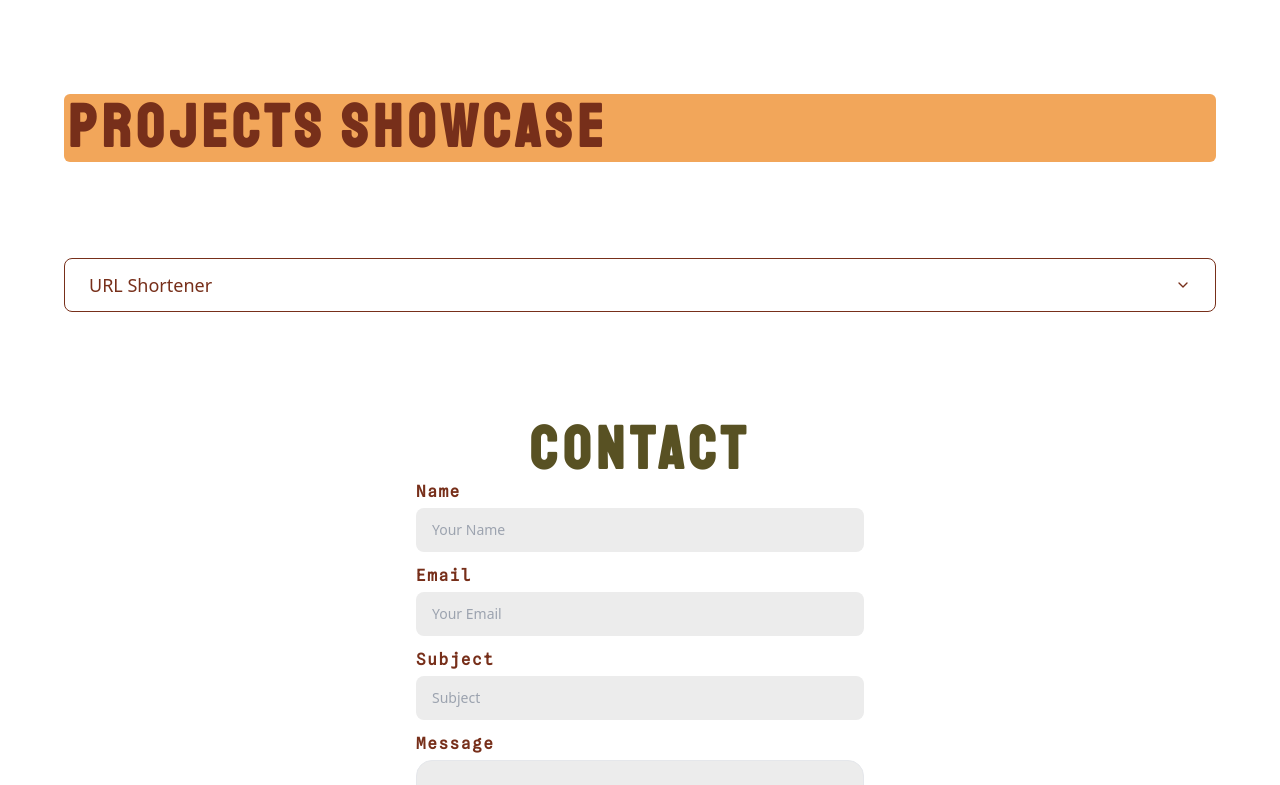
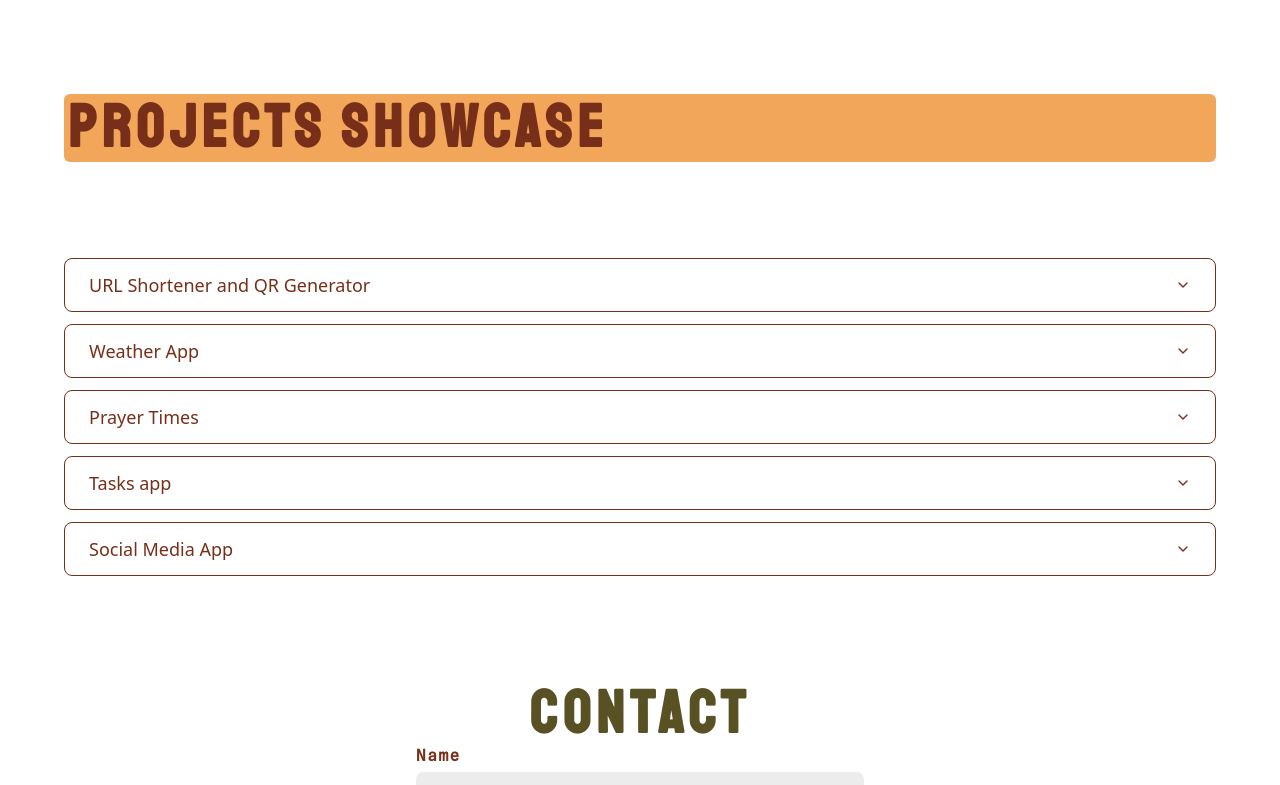
Before and after one commit to AbdulmalekAli60/My-Portfolio-, a React (Vite) app: page / in a window 1280 px wide. Shown: the part 614-1399 px from the top of the page. Built offline with nearby package versions, Linux system fonts and the light colour scheme.

Commit message:
Adding all projects

```diff
--- a/index.html
+++ b/index.html
@@ -5,6 +5,12 @@
     <link rel="icon" type="image/svg+xml" href="/vite.svg" />
     <meta name="viewport" content="width=device-width, initial-scale=1.0" />
     <title>Abdulmalek</title>
+    <script>
+      (function () {
+        var theme = localStorage.getItem("theme") || "light";
+        document.documentElement.classList.add(theme);
+      })();
+    </script>
   </head>
   <body>
     <div id="root"></div>
--- a/src/App.tsx
+++ b/src/App.tsx
@@ -1,32 +1,35 @@
 import "./App.css";
+
+//React
+//React
+
+//External Libraries
+//External Libraries
+
+//Components + hocks
 import Header from "./components/Header";
 import Projects from "./components/Projects";
 import Contact from "./components/Contact";
 import Footer from "./components/Footer";
-// import { useEffect } from "react";
-// import { useLocation } from 'react-router-dom';
-import useTheme from "./hocks/useTheme";
-// import { BrowserRouter, Routes } from "react-router-dom";
-import "preline/preline";
 import NavigationMenu from "./components/NavigationMenu";
-// import { IStaticMethods } from "preline/preline";
+import projectsData from "../src/data/projects.json";
 
-// declare global {
-//   interface Window {
-//     HSStaticMethods: IStaticMethods;
-//   }
-// }
+//Components + hocks
+
+export interface Project {
+  projectsID: number;
+  projectName: string;
+  projectDescription: string;
+  techStack: string[];
+  links: {
+    netlifyLink: string;
+    repoLink: string;
+  };
+}
 function App() {
-  // const location = useLocation();
-  const { theme } = useTheme();
-
-  // useEffect(() => {
-  //   window.HSStaticMethods.autoInit();
-  // }, []);
-
+  const projects: Project[] = projectsData as Project[];
   return (
-    <div className={`container ${theme}`} id="home">
-      {/* <div className=" dark:bg-dark transition-colors duration-150"> */}
+    <div className={`container`} id="home">
       <NavigationMenu />
       <Header />
       <div className="mb-8 sm:mb-12 md:mb-16 lg:mb-24" id="projects">
@@ -35,7 +38,9 @@ function App() {
         </h1>
       </div>
 
-      <Projects />
+      {projects.map((p) => {
+        return <Projects key={p.projectsID} {...p} />;
+      })}
       <Contact />
       <Footer />
       {/* </div> */}
--- a/src/components/Contact.tsx
+++ b/src/components/Contact.tsx
@@ -77,8 +77,7 @@ export default function Contact() {
         emailInformation as unknown as Record<string, unknown>,
         API_KEY
       )
-      .then((result) => {
-        // console.log("SUCCESS!", result.text);
+      .then(() => {
         setEmailInformation({
           from_name: "",
           from_email: "",
@@ -102,12 +101,9 @@ export default function Contact() {
         <h1 className="text-footerColor dark:text-darkFooterColor font-mainFont font-bold text-3xl sm:text-4xl md:text-5xl lg:text-6xl tracking-widest text-center">
           Contact
         </h1>
-         {/* form container */}
-         <div className="max-w-md mx-auto">
-          <form
-            onSubmit={handleSendEmail}
-            className="flex flex-col"
-          >
+        {/* form container */}
+        <div className="max-w-md mx-auto">
+          <form onSubmit={handleSendEmail} className="flex flex-col">
             <Input
               inputName="Name"
               stateValue={emailInformation.from_name}
--- a/src/components/Projects.tsx
+++ b/src/components/Projects.tsx
@@ -5,32 +5,22 @@ import { Code, ExternalLink, Github } from "lucide-react";
 import { useState } from "react";
 // React
 
+import { Project } from "../App";
 const TechStackItem = ({ tech }: { tech: string }) => (
   <span
-    // style={{ backgroundColor: "#e5e7eb" }}
-    className="inline-flex items-center p-3 dark:text-darkTextMain dark:bg-darkGitHubButtonColor  rounded-full text-sm font-medium  mr-2 mb-2"
+    style={{ backgroundColor: "#e5e7eb" }}
+    className="inline-flex items-center p-3 flex-grow justify-center dark:text-textMain  rounded-full text-sm font-medium  mr-2 mb-2"
   >
     {tech}
   </span>
 );
-export default function Projects() {
+export default function Projects({
+  projectName,
+  projectDescription,
+  techStack,
+  links,
+}: Project) {
   const [isOpen, setIsOpen] = useState<boolean>(false);
-  const techStack: string[] = [
-    "JavaScript",
-    "React",
-    "Java",
-    "Spring Boot",
-    "HTML",
-    "SQL",
-    "Node",
-    "CSS",
-    "Figma",
-    "Tailwind CSS",
-    "Material UI",
-    "Git",
-    "GitHub",
-    "Postman",
-  ];
 
   return (
     <>
@@ -41,7 +31,7 @@ export default function Projects() {
           onClick={() => setIsOpen(!isOpen)}
           aria-expanded={isOpen}
         >
-          <span>URL Shortener</span>
+          <span>{projectName}</span>
           <svg
             className={`shrink-0 size-4 text-textMain dark:text-white transition-transform duration-300 ${
               isOpen ? "rotate-180" : ""
@@ -70,16 +60,7 @@ export default function Projects() {
                 <h1 className="sm:text-3xl md:text-4xlfont-bold font-mainFont text-textMain dark:text-darkTextMain tracking-wide flex justify-start lg:text-5xl">
                   What is the project?
                 </h1>
-                <p className="mb-4 font-secundryFont">
-                  Lorem ipsum dolor sit amet consectetur adipisicing elit. Ex a
-                  tempora odit quas reiciendis, at voluptatum eos reprehenderit
-                  voluptas explicabo inventore, eveniet deserunt delectus
-                  quaerat provident expedita et fugit pariatur. Lorem ipsum
-                  dolor sit amet consectetur adipisicing elit. Nam accusantium
-                  itaque corrupti ab, et quaerat debitis hic consectetur nemo?
-                  Repellat commodi eum excepturi mollitia corporis ipsam tempora
-                  fugiat, ut iure.
-                </p>
+                <p className="mb-4 font-secundryFont">{projectDescription}</p>
               </div>
             </div>
             <div className="grid grid-cols-1 md:grid-cols-12 gap-5 h-full mb-10">
@@ -99,7 +80,7 @@ export default function Projects() {
                 </h2>
                 <div className="space-y-4 h-full w-full flex flex-col justify-evely gap-4">
                   <a
-                    href="#"
+                    href={links.netlifyLink}
                     style={{ color: "white" }}
                     className="w-full bg-visitWebsiteButtonColor dark:bg-darkVisitWebsiteButtonColor text-center py-2 px-4 rounded-lg  flex items-center justify-center"
                   >
@@ -107,7 +88,7 @@ export default function Projects() {
                     Visit Website
                   </a>
                   <a
-                    href="#"
+                    href={links.repoLink}
                     style={{ color: "white" }}
                     className=" w-full text-center bg-gitHubButtonColor dark:bg-darkGitHubButtonColor py-2 px-4 rounded-lg flex items-center justify-center"
                   >
--- /dev/null
+++ b/src/data/projects.json
@@ -0,0 +1,100 @@
+[
+    {
+      "projectsID": 1,
+      "projectName": "URL Shortener and QR Generator",
+      "projectDescription": "URL Shortener and QR Generator is a web application that provides two main functionalities, Shortens long URLs using the TinyURL API and generates QR codes for the shortened URLs using the react-qr-code library. The project is built with React and TypeScript, with a fully responsive interface designed with Material UI. It demonstrates integration of external APIs and libraries to create a practical tool for URL management and sharing.",
+      "techStack": [
+        "React",
+        "TypeScript",
+        "HTML",
+        "CSS",
+        "Material UI",
+        "Axios",
+        "Git",
+        "GitHub",
+        "Moment.js",
+        "Postman"
+      ],
+      "links": {
+        "netlifyLink": "https://shorterurls.netlify.app/",
+        "repoLink": "https://github.com/AbdulmalekAli60/URL-Shortener-QR-Code-Generator-using-React"
+      }
+    },
+    {
+      "projectsID": 2,
+      "projectName": "Weather App",
+      "projectDescription": "This project is a Weather App that provides real-time weather information such as the current temperature and weather conditions, as well as the minimum and maximum temperature based on users' location. Built with React. It serves as a practical application of the concepts and skills I have learned previously, including creating context providers, passing props, making API requests, and using libraries like Moment.js and i18next. The app features a fully responsive interface designed with Material UI and supports multiple languages (Arabic and English).",
+      "techStack": [
+        "React",
+        "i18next",
+        "HTML",
+        "CSS",
+        "Material UI",
+        "Axios",
+        "Git",
+        "GitHub",
+        "Postman"
+      ],
+      "links": {
+        "netlifyLink": "https://weahter.netlify.app/",
+        "repoLink": "https://github.com/AbdulmalekAli60/weather-API-in-React"
+      }
+    },
+    {
+      "projectsID": 3,
+      "projectName": "Prayer Times",
+      "projectDescription": "Prayer Times is a web application that displays the timings for the five daily Islamic prayers in three different cities. Using Aladhan API to fetch accurate prayer times and shows the remaining time until each prayer by using Moment.js library. The project is built with React and TypeScript, and interface built using Material UI.",
+      "techStack": [
+        "React",
+        "TypeScript",
+        "Moment.js",
+        "HTML",
+        "CSS",
+        "Material UI",
+        "Axios",
+        "Git",
+        "GitHub",
+        "Postman"
+      ],
+      "links": {
+        "netlifyLink": "https://timingsprayer.netlify.app/",
+        "repoLink": "https://github.com/AbdulmalekAli60/Prayer-Times-Using-React"
+      }
+    },
+    {
+      "projectsID": 4,
+      "projectName": "Tasks app",
+      "projectDescription": "This project is a Tasks App that helps users manage their tasks by organizing them and controlling their states (completed, uncompleted, deleted), as well as updating them. Tasks are saved locally for persistence across sessions. The app is built using React and features a fully responsive and intuitive interface designed with Material UI.",
+      "techStack": [
+        "React",
+        "HTML",
+        "CSS",
+        "Material UI",
+        "Git",
+        "GitHub"
+      ],
+      "links": {
+        "netlifyLink": "https://tasksly.netlify.app/",
+        "repoLink": "https://github.com/AbdulmalekAli60/todo-List-Project-using-React"
+      }
+    },
+    {
+      "projectsID": 5,
+      "projectName": "Social Media App",
+      "projectDescription": "This project is a social media-like application developed using the Tarmeez API. It provides core functionalities of a social media platform, allowing users to create accounts, sign in, create posts, comment on posts, and manage their user accounts, including profile picture updates. Working on this app helped in gaining skills in API integration, user authentication, and creating fully responsive and interactive web applications.",
+      "techStack": [
+        "JavaScript ",
+        "Bootstrap",
+        "HTML",
+        "CSS",
+        "Axios",
+        "Git",
+        "GitHub",
+        "Postman"
+      ],
+      "links": {
+        "netlifyLink": "https://monumental-banoffee-176fef.netlify.app/",
+        "repoLink": "https://github.com/AbdulmalekAli60/Social-Media-Project"
+      }
+    }
+  ]
```
Also changed, not shown: src/components/NavigationMenu.tsx (+22 -10 lines), src/App.css (line endings or trailing spaces), src/index.css (line endings or trailing spaces).
